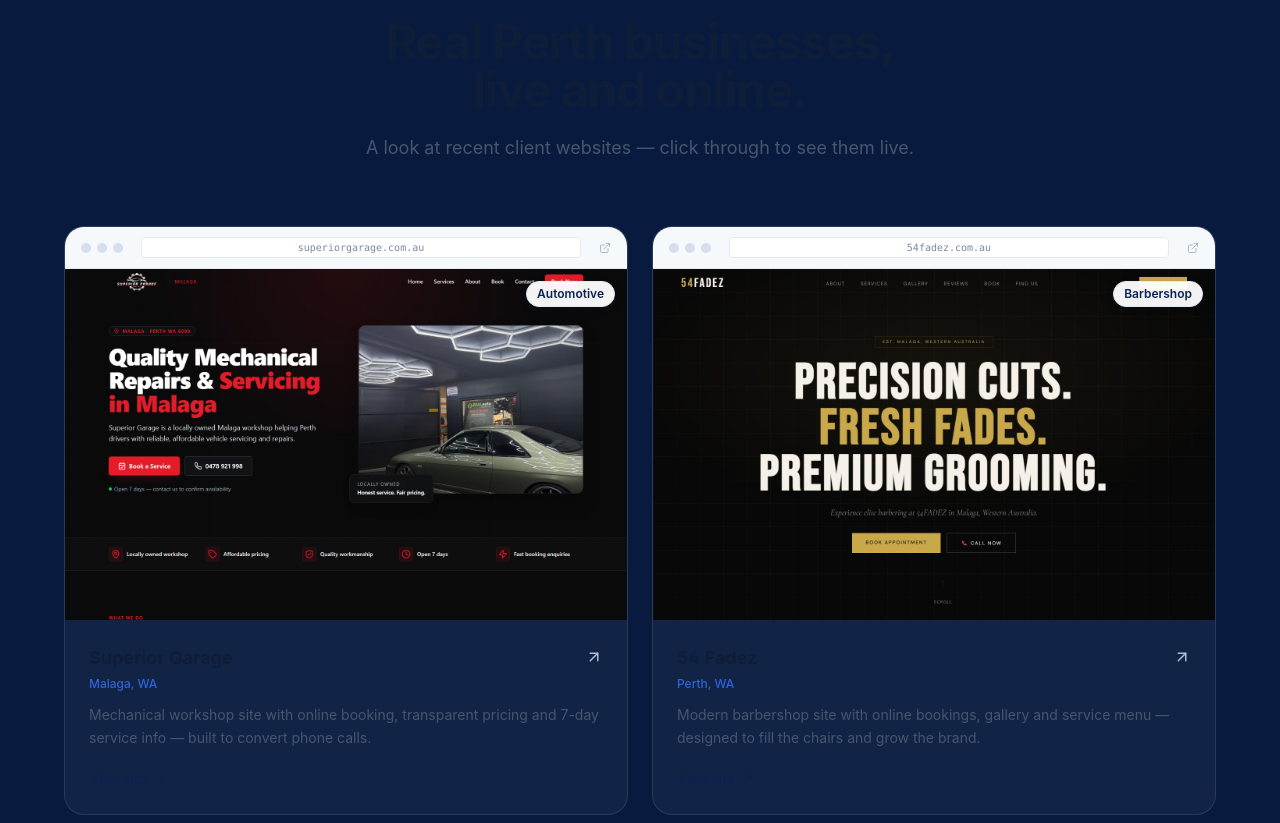
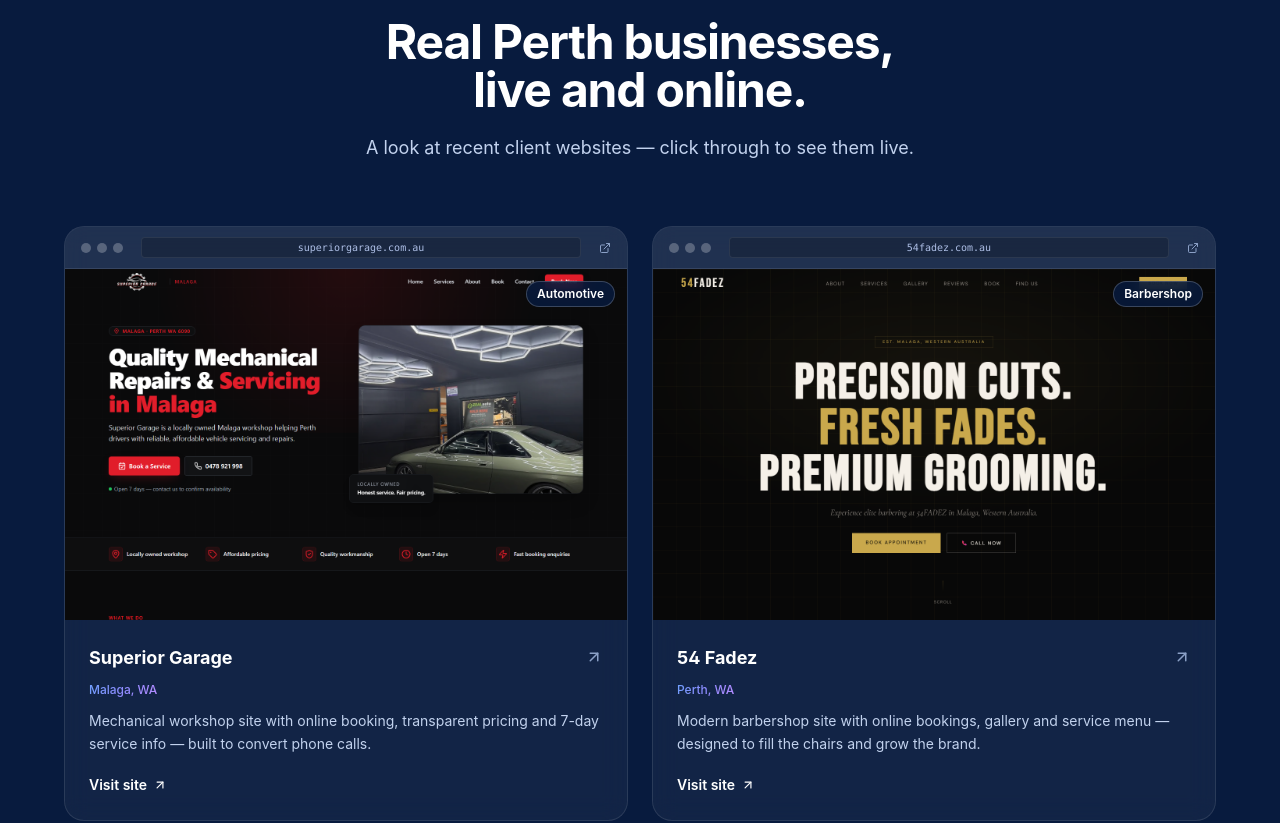
Before and after one commit to zachcolvillez-stack/bluepeek-website, a Next.js app: page / in a window 1280 px wide. Shown: the part 2224-3047 px from the top of the page. Built offline with nearby package versions, Linux system fonts and the light colour scheme.

Commit message:
auto-save: Portfolio.jsx

```diff
--- a/components/Portfolio.jsx
+++ b/components/Portfolio.jsx
@@ -48,10 +48,10 @@ export default function Portfolio() {
         <motion.div initial={{ opacity: 0, y: 20 }} whileInView={{ opacity: 1, y: 0 }}
           viewport={{ once: true }} transition={{ duration: 0.6 }} className="text-center mb-16">
           <span className="eyebrow">Our Work</span>
-          <h2 className="text-3xl md:text-5xl font-bold tracking-tight mt-5 mb-5" style={{ color: '#0f1e38' }}>
+          <h2 className="text-3xl md:text-5xl font-bold tracking-tight mt-5 mb-5" style={{ color: '#ffffff' }}>
             Real Perth businesses,<br />live and online.
           </h2>
-          <p className="text-base md:text-lg max-w-xl mx-auto" style={{ color: '#46566f' }}>
+          <p className="text-base md:text-lg max-w-xl mx-auto" style={{ color: '#c2d2ee' }}>
             A look at recent client websites — click through to see them live.
           </p>
         </motion.div>
@@ -65,24 +65,24 @@ export default function Portfolio() {
               className="card group overflow-hidden block text-left"
             >
               {/* Browser chrome */}
-              <div className="flex items-center gap-1.5 px-4 py-2.5" style={{ background: '#f6f9fc', borderBottom: '1px solid #e4eaf3' }}>
-                <div className="w-2.5 h-2.5 rounded-full" style={{ background: '#d4deec' }} />
-                <div className="w-2.5 h-2.5 rounded-full" style={{ background: '#d4deec' }} />
-                <div className="w-2.5 h-2.5 rounded-full" style={{ background: '#d4deec' }} />
+              <div className="flex items-center gap-1.5 px-4 py-2.5" style={{ background: 'rgba(255,255,255,0.06)', borderBottom: '1px solid rgba(255,255,255,0.10)' }}>
+                <div className="w-2.5 h-2.5 rounded-full" style={{ background: 'rgba(255,255,255,0.25)' }} />
+                <div className="w-2.5 h-2.5 rounded-full" style={{ background: 'rgba(255,255,255,0.25)' }} />
+                <div className="w-2.5 h-2.5 rounded-full" style={{ background: 'rgba(255,255,255,0.25)' }} />
                 <div className="flex-1 mx-3 px-3 py-0.5 text-[10px] rounded text-center font-mono truncate"
-                  style={{ background: '#ffffff', color: '#7a8aa3', border: '1px solid #e4eaf3' }}>
+                  style={{ background: 'rgba(0,0,0,0.2)', color: '#aebfe6', border: '1px solid rgba(255,255,255,0.08)' }}>
                   {p.domain}
                 </div>
-                <ExternalLink size={12} style={{ color: '#a9bad2' }} />
+                <ExternalLink size={12} style={{ color: '#8ba0c6' }} />
               </div>
 
               {/* Screenshot */}
-              <div className="relative aspect-[16/10] overflow-hidden" style={{ background: '#f1f5fb' }}>
+              <div className="relative aspect-[16/10] overflow-hidden" style={{ background: '#0e2a5e' }}>
                 <img src={p.image} alt={p.title}
                   className="w-full h-full object-cover object-top group-hover:scale-105 transition-transform duration-700"
                   onError={(e) => { e.currentTarget.style.display = 'none' }} />
                 <span className="absolute top-3 right-3 text-xs font-semibold px-2.5 py-1 rounded-full"
-                  style={{ background: 'rgba(255,255,255,0.95)', color: '#0b2350', border: '1px solid #e4eaf3', boxShadow: '0 2px 8px rgba(11,35,80,0.1)' }}>
+                  style={{ background: 'rgba(8,27,62,0.85)', color: '#ffffff', border: '1px solid rgba(255,255,255,0.2)', backdropFilter: 'blur(8px)' }}>
                   {p.industry}
                 </span>
               </div>
@@ -90,14 +90,13 @@ export default function Portfolio() {
               {/* Content */}
               <div className="p-6">
                 <div className="flex items-start justify-between gap-3 mb-1">
-                  <h3 className="text-lg font-bold" style={{ color: '#0f1e38' }}>{p.title}</h3>
-                  <ArrowUpRight size={18} style={{ color: '#a9bad2' }}
-                    className="group-hover:-translate-y-0.5 group-hover:translate-x-0.5 transition-all flex-shrink-0 mt-1"
-                    onMouseEnter={(e) => e.currentTarget.style.color = '#0b2350'} />
+                  <h3 className="text-lg font-bold" style={{ color: '#ffffff' }}>{p.title}</h3>
+                  <ArrowUpRight size={18} style={{ color: '#8ba0c6' }}
+                    className="group-hover:-translate-y-0.5 group-hover:translate-x-0.5 transition-all flex-shrink-0 mt-1" />
                 </div>
-                <p className="text-xs font-medium mb-3" style={{ color: '#2f63d9' }}>{p.location}</p>
-                <p className="text-sm leading-relaxed mb-4" style={{ color: '#46566f' }}>{p.description}</p>
-                <span className="inline-flex items-center gap-1.5 text-sm font-semibold" style={{ color: '#0b2350' }}>
+                <p className="text-xs font-medium mb-3 gradient-text inline-block">{p.location}</p>
+                <p className="text-sm leading-relaxed mb-4" style={{ color: '#c2d2ee' }}>{p.description}</p>
+                <span className="inline-flex items-center gap-1.5 text-sm font-semibold" style={{ color: '#ffffff' }}>
                   Visit site
                   <ArrowUpRight size={14} />
                 </span>
@@ -109,9 +108,9 @@ export default function Portfolio() {
         <motion.div initial={{ opacity: 0 }} whileInView={{ opacity: 1 }}
           viewport={{ once: true }} transition={{ duration: 0.5, delay: 0.2 }}
           className="text-center mt-12">
-          <p className="text-sm" style={{ color: '#46566f' }}>
+          <p className="text-sm" style={{ color: '#c2d2ee' }}>
             Want to be our next case study?{' '}
-            <a href="#contact" className="font-semibold" style={{ color: '#0b2350' }}>Get in touch →</a>
+            <a href="#contact" className="font-semibold" style={{ color: '#ffffff' }}>Get in touch →</a>
           </p>
         </motion.div>
       </div>
```
